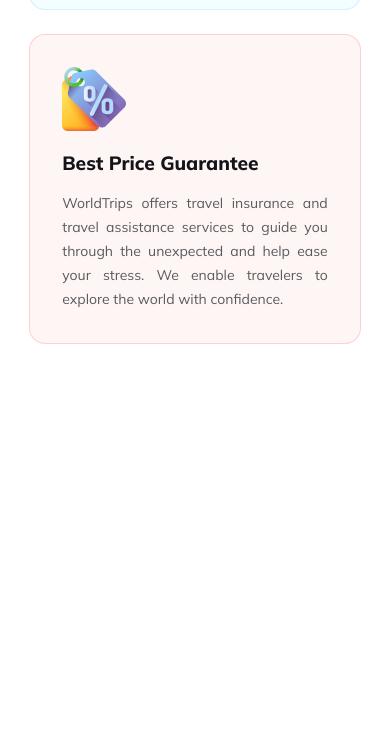
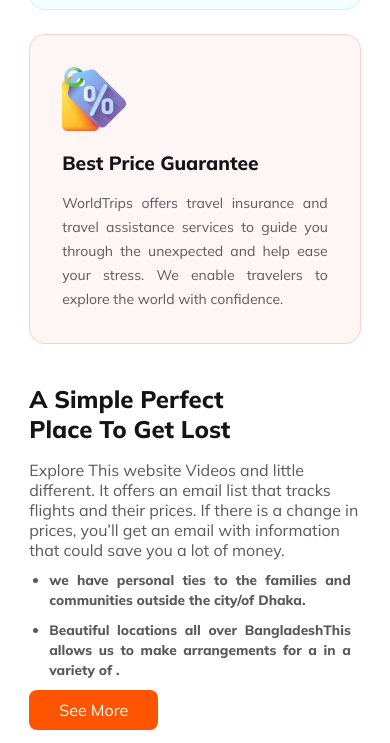
Before and after one commit to suzan-sheikh/Trust-Travel, a plain HTML site: page index.html in a window 390 px wide. Shown: the part 4302-5045 px from the top of the page. Before the commit the page ends 4670 px from the top, so only its background shows below. Drawn offline with Linux system fonts and the light colour scheme.

Commit message:
video section complited

```diff
--- a/index.html
+++ b/index.html
@@ -233,9 +233,69 @@
         </div>
       </div>
     </section>
-  <!-- Why Choose Us sec start -->
+  <!-- Why Choose Us sec end -->
+
+  <!-- Deal & Discounts section start -->
+
+  <!-- <section>
+    <div class="container">
+      <div class="deals-discount">
+        <h2 class="heading-two">Deals & Discounts</h2>
+        <p class="heading-p">Every travel 45% up to discounts this summer travelers wanting to get out and go, causing airline tickets to be much higher than normal.</p>
 
 
+        <div class="image-card-area">
+            <img src="./Images/img1.png" alt="travel image">
+          <div class="image-card">
+            <div class="dinamic-section">
+              <div class="dynamic-icon">
+                <i class="fa-solid fa-clock"></i>
+                <p>7 Day / 6 Night</p>
+              </div>
+              <div class="dynamic-icon">
+                <i class="fa-solid fa-user"></i>
+                <p>Max : 10</p>
+              </div>
+              <div class="dynamic-icon">
+                <i class="fa-solid fa-location-dot"></i>
+                <p>Malaysia</p>
+              </div>
+            </div>
+            <h3>Tour To Satorini</h3>
+            <p>Using group travel companies to alleviate all the stress of travel tours offer new experiences and help you meet new people.</p>
+            <h2 class="pricce">Price: $1300-$1500</h2>
+            <button class="btn-primary">Book Now</button>
+          </div>
+        </div>
+
+      </div>
+      <button class="btn-primary" style="margin: 0 auto; display: block; margin-top: 40px;">See All Packages</button>
+    </div>
+  </section> -->
+
+  <!-- Deal & Discounts section end -->
+
+  <!-- video section start -->
+
+  <section>
+    <div class="container">
+      <div class="video-sec">
+        <div class="video-content-area">
+          <h2 class="headding-title">A Simple Perfect Place To Get Lost</h2>
+          <p class="sec-description">Explore This website Videos and little different. It offers an email list that tracks flights and their prices. If there is a change in prices, you’ll get an email with information that could save you a lot of money.</p>
+          <ul>
+            <li class="sec-description">we have personal ties to the families and communities outside the city/of Dhaka.</li>
+            <li class="sec-description">Beautiful locations all over BangladeshThis allows us to make arrangements for a in a variety of .</li>
+          </ul>
+          <button class="btn-primary btn">See More</button>
+        </div>
+        <div class="video-area">
+          <iframe width="560" height="315" src="https://www.youtube.com/embed/F0lowv3DyfI?si=TYqzt4iiYcQL4ziu" title="YouTube video player" frameborder="0" allow="accelerometer; autoplay; clipboard-write; encrypted-media; gyroscope; picture-in-picture; web-share" allowfullscreen></iframe>
+        </div>
+      </div>
+    </div>
+  </section>
+<!-- video section end -->
 
   </main>
   <!-- main section end -->
--- a/style.css
+++ b/style.css
@@ -341,13 +341,13 @@
   gap: 24px;
 }
 
-.chose-section h3{
+.chose-section h3, .image-card h3{
   color: #131318;
   font-size: 1.5rem;
   font-weight: 800;
   margin: 24px 0px;
 }
-.chose-section p{
+.chose-section p, .image-card p{
   color: #5A5A5D;
   font-size: 1rem;
   font-weight: 400;
@@ -376,10 +376,84 @@
 }
 /* Why Choose Us sec end */
 
+/* Deal & Discounts section start */
+/* .image-card-area{
+  width: 100%;
+  position: relative;
+  margin-bottom: 20px;
+}
+.image-card-area img{
+  width: 100%;
+}
+.image-card{
+  position: absolute;
+  top: 50%;
+  left: 70%;
+  transform: translate(-50%, -50%);
+}
+
+.image-card{
+  width: 560px;
+  border-radius: 16px;
+  border: 2px solid #FFF;
+  background: rgba(255, 255, 255, 0.80);
+  padding: 45px;
+}
+.dinamic-section{
+  display: flex;
+  justify-content: space-between;
+}
+
+.dynamic-icon{
+  display: flex;
+  justify-content: start;
+  gap: 5px;
+  align-items: center;
+}
+.dynamic-icon i{
+  color: #FF5400;
+  font-size: 20px;
+}
+
+.pricce{
+  color: #FF5400;
+  font-size: 1.25rem;
+  font-weight: 800;
+  margin: 20px 0px;
+} */
+
+/* Deal & Discounts section end */
 
 
+/* video section start */
 
-
+.video-sec{
+  margin: 85px 0px;
+  display: flex;
+  justify-content: space-between;
+  gap: 50px;
+}
+.video-content-area{
+  width: 40%;
+  border-radius: 16px;
+}
+.video-area{
+  width: 60%;
+}
+.video-area iframe{
+  width: 100%;
+  height: 100%;
+  border-radius: 16px;
+}
+.video-content-area ul li{
+  margin-left: 20px;
+  font-weight: 800;
+}
+.btn{
+  padding: 10px 30px;
+  font-size: 1rem;
+}
+/* video section end */
 
 
 
@@ -553,9 +627,46 @@
   width: 100%;
 }
 
+/* Deal & Discounts section start */
 
 
 
+
+/* Deal & Discounts section end */
+
+
+
+/* video section start */
+
+.video-sec{
+  margin-top: 20px;
+  flex-direction: column;
+  gap: 16px;
+}
+.video-content-area{
+  width: 100%;
+}
+.video-area{
+  width: 100%;
+}
+.video-content-area h2{
+  font-size: 1.50rem;
+  width: 65%;
+  margin: 16px 0px;
+}
+.video-content-area p{
+  margin: 0;
+}
+.video-content-area ul li{
+  font-size: 0.85rem;
+  text-align: justify;
+  margin: 10px;
+  margin-left: 20px;
+}
+
+
+
+/* video section end */
 
 
 }
```
Also changed, not shown: Images/clock.png (added), Images/frame.png (added), Images/img1.png (renamed from Images/Group 39.png), Images/img2.png (renamed from Images/Group 40.png), Images/loc.png (added).
